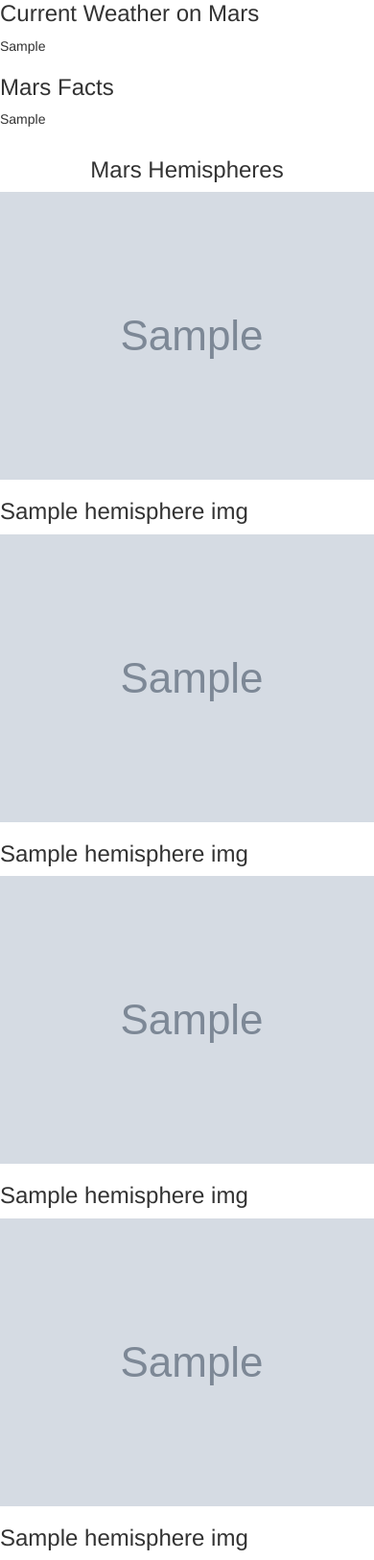
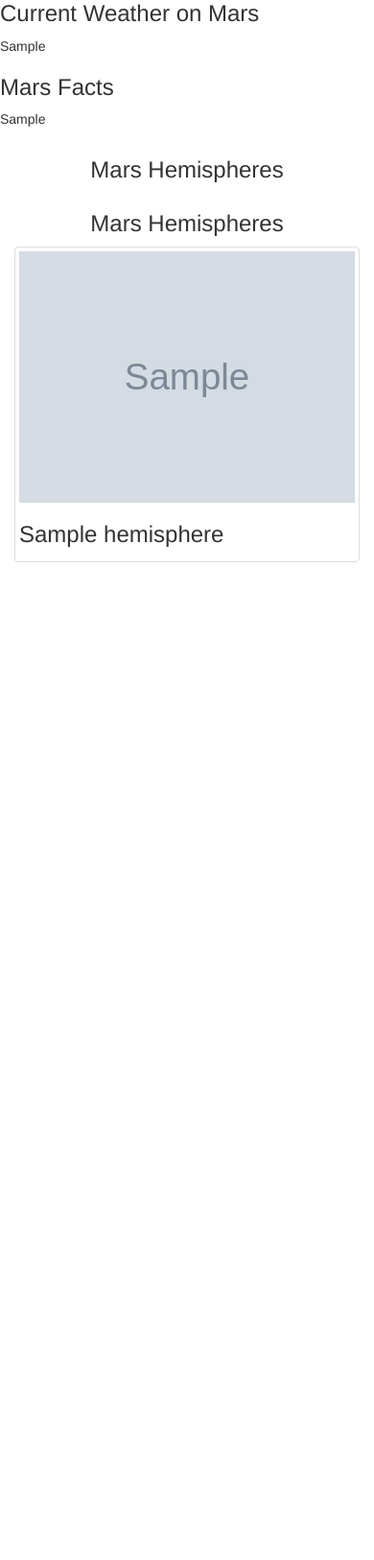
Before and after one commit to jerodrhodes/web-scraping-challenge, a Flask app: template Mission_to_Mars/Templates/index.html in a window 390 px wide; the page is wider, and only the part inside the window is pictured. Shown: the part 713-2339 px from the top of that part at 96% size. After the commit the page ends 1299 px from the top of that part, so only its background shows below. Run offline with Flask 2, Linux system fonts and the light colour scheme; the template is opened without the code that fills it: most values are stand-ins (such as "Sample title", 1, 10 or a date in 2020); grey boxes marked "Sample" are stand-in pictures; some libraries are stand-ins or nearby versions.

Commit message:
updated files

```diff
--- a/Mission_to_Mars/Templates/index.html
+++ b/Mission_to_Mars/Templates/index.html
@@ -20,22 +20,22 @@
     <div class='row'>
         <div class="col-md-12"></div>
             <h3>Latest Mars News</h3>
-            <h4>{{mars.mars_title}}</h4>
-            <p>{{mars.mars_para}}</p>
+            <h4>{{mars_data.mars_title}}</h4>
+            <p>{{mars_data.mars_para}}</p>
         </div>
     </div>
 
     <div class='row'>
         <div class='col-md-8'>
             <h3>Featured Mars Image</h3>
-            <img src={{mars.featured_image}}>
+            <img src={{mars_data.featured_image}}>
         </div>
         <div class='col-md-4'>
             <h3>Current Weather on Mars</h3>
-            {{mars.mars_weather}}
+            {{mars_data.mars_weather}}
 
             <h3>Mars Facts</h3>
-            <p>{{mars.mars_facts_table|safe}} </p>
+            <p>{{mars_data.mars_facts_table|safe}} </p>
         </div>
     </div>
 
@@ -45,23 +45,16 @@
         </div>
     </div>
     <div class='row'>
-        <div class='col-md-6'>
-            <img src={{mars.hemisphere_imgs[0].image_url}}>
-            <h3>{{mars.hemisphere_imgs[0].title}}</h3>
-        </div>
-        <div class='col-md-6'>
-            <img src={{mars.hemisphere_imgs[1].image_url}}>
-            <h3>{{mars.hemisphere_imgs[1].title}}</h3>
-        </div>
-    </div>
-    <div class='row'>
-        <div class='col-md-6'>
-            <img src={{mars.hemisphere_imgs[2].image_url}}>
-            <h3>{{mars.hemisphere_imgs[2].title}}</h3>
-        </div>
-        <div class='col-md-6'>
-            <img src={{mars.hemisphere_imgs[3].image_url}}>
-            <h3>{{mars.hemisphere_imgs[3].title}}</h3>
+        <div class = "col-md-12">
+            <h3><center>Mars Hemispheres</center></h3>
+            {% for hemisphere in mars_data.hemisphere_image_urls %}
+                <div class = "col-md-6">
+                    <div class = "thumbnail">
+                        <img src = "{{hemisphere.image_url}}">
+                            <h3>{{hemisphere.title}}</h3>
+                    </div>
+                </div>
+            {% endfor %}
         </div>
     </div>
 
```
